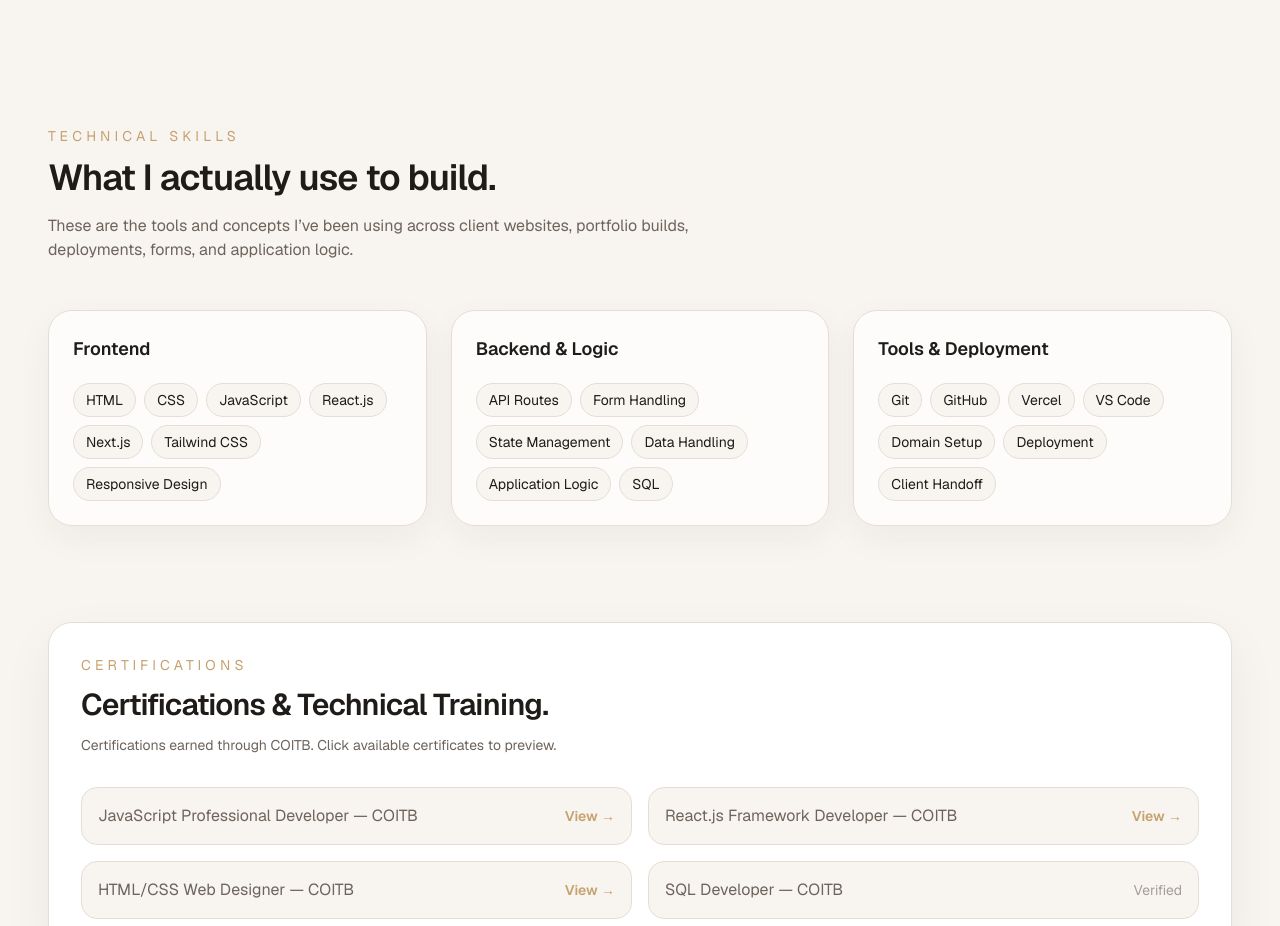
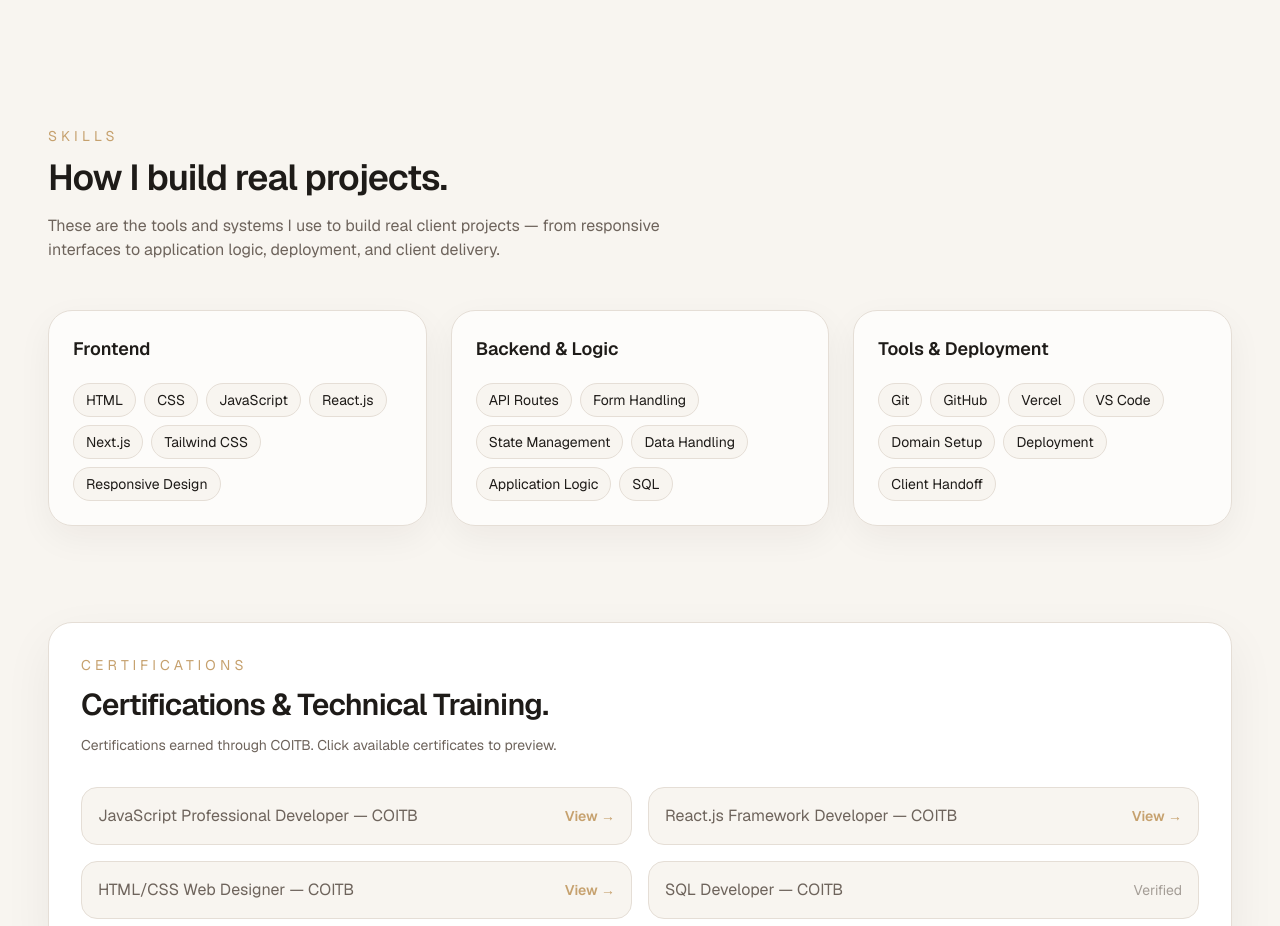
Before and after one commit to laurenabigailparker/lauren-parker-portfolio, a Next.js app: page / in a window 1280 px wide. Shown: the part 4640-5566 px from the top of the page. Built offline with nearby package versions, Linux system fonts and the light colour scheme.

Commit message:
Fix skills section rendering and styling

```diff
--- a/app/page.tsx
+++ b/app/page.tsx
@@ -488,23 +488,22 @@ const handleContactSubmit = async (e: React.FormEvent<HTMLFormElement>) => {
   className="mx-auto max-w-7xl px-6 py-24 md:px-12"
 >
   <p className="text-sm uppercase tracking-[0.3em] text-[var(--accent)]">
-          Technical Skills
+    Skills
   </p>
 
   <h2 className="mt-3 max-w-2xl text-4xl font-semibold tracking-tight">
-          What I actually use to build.
+    How I build real projects.
   </h2>
 
   <p className="mt-4 max-w-2xl text-[var(--subtext)]">
-          These are the tools and concepts I’ve been using across client
-          websites, portfolio builds, deployments, forms, and application logic.
+    These are the tools and systems I use to build real client projects — from responsive interfaces to application logic, deployment, and client delivery.
   </p>
 
   <div className="mt-12 grid gap-6 md:grid-cols-3">
     {skillGroups.map((group) => (
       <div
         key={group.title}
-              className="rounded-3xl border border-[var(--border)] bg-white/70 p-6 shadow-[0_12px_35px_rgba(30,27,24,0.05)]"
+        className="rounded-3xl border border-[var(--border)] bg-white/70 p-6 shadow-[0_12px_35px_rgba(30,27,24,0.05)] transition hover:-translate-y-1"
       >
         <h3 className="mb-5 text-lg font-semibold text-[var(--text)]">
           {group.title}
```
Lines whose indentation alone changed are shown as unchanged.
